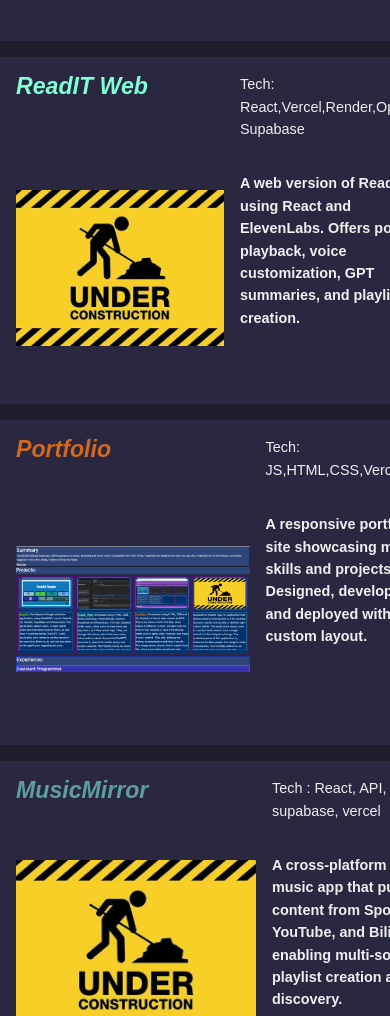
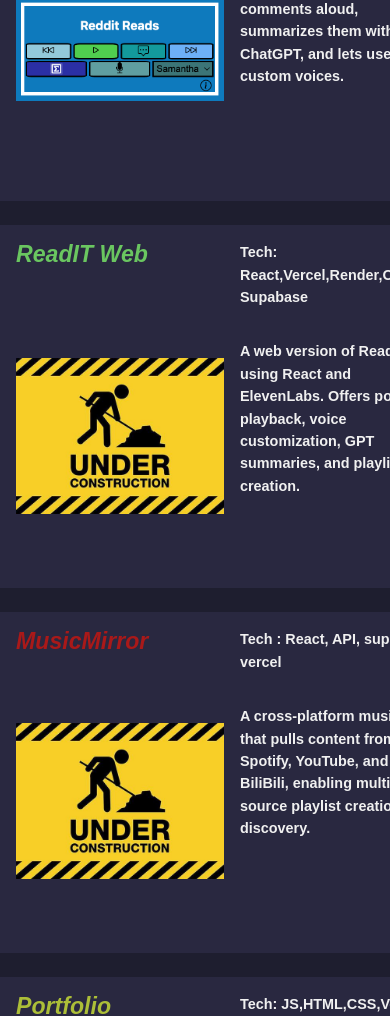
Before and after one commit to Angel086/reactPortFolio, a React (Vite) app: page / in a window 390 px wide. Shown: the part 974-1990 px from the top of the page. Built offline with nearby package versions, Linux system fonts and the light colour scheme.

Commit message:
finally reacting, an issue with the default container

```diff
--- a/src/App.css
+++ b/src/App.css
@@ -56,8 +56,19 @@
   object-fit: contain;
   object-position: center;
 }
-
+.p1 > h3{
+  color:#4aa8f0;
+}
+.p2>h3{
+  color:rgb(106, 198, 96);
+}
+.p3>h3{
+  color:rgb(172, 190, 56);
+}.p4>h3{
+  color:rgb(169, 25, 25);
+}
 .projsen {
+  display: flex;
   width: 100%;
   border-radius: 5px;
   overflow: auto;
@@ -85,15 +96,9 @@
 }
 
 .mycontainer {
-  display: grid;
-  grid-template-columns: repeat(auto, auto);
-  grid-template-rows: repeat(auto, auto);
-  gap: 1rem;
+  gap: 1.5rem;
 }
-.p1,
-.p2 {
-  grid-row: 1;
-}
+
 .Tech {
   font-family: Arial, Helvetica, sans-serif;
   width: fit-content;
@@ -166,12 +171,16 @@
   grid-template-rows: repeat(auto, auto);
   gap: 1fr;
 }
-@media (max-width: 890px) {
 
+@media (max-width: 998px) {
+   p{
+      font-weight: bolder;
+      font-size: larger;
+    }
   .mycontainer {
     display: grid;
-    grid-template-columns: repeat(auto, auto);
-    grid-template-rows: repeat(auto, auto);
+    grid-template-columns: repeat(1, auto);
+    grid-template-rows: repeat(4, auto);
   }
 
   .mysocial-container {
@@ -182,26 +191,39 @@
   }
   .project {
     display: grid;
-    grid-template-columns: auto auto auto;
-    grid-template-rows: auto auto auto;
+    grid-template-columns: 1fr;
+    grid-template-rows: repeat(4, auto);
     gap: 1rem;
     padding: 1rem;
   }
-  .p1,
-  .p2,
-  .p3,
+  .p1{
+    grid-row:1;
+    grid-column: 1;
+  }
+  .p2{
+    grid-row: 2;
+    grid-column: 1;
+  }
+  .p3{
+    grid-row: 4;
+    grid-column: 1;
+  }
   .p4 {
-    grid-row: auto;
+    grid-row: 3;
+    grid-column: 1;
   }
   #pic {
     width: 100%;
     max-width: 15rem;
     min-width: 13rem;
     grid-column: 1;
+    grid-row:2;
     float: left;
     overflow: auto;
     padding: 0;
     margin: 0;
+    object-fit: contain;
+    object-position: center;
   }
   .xp1 {
     grid-row: 2;
@@ -221,6 +243,7 @@
     text-align: left;
     flex-wrap: wrap;
     grid-column: 2;
+    grid-row: 2;
     height: 12.5rem;
     margin: 0;
     padding: 0;
@@ -230,12 +253,10 @@
   .Tech {
     grid-column: 2;
     grid-row: 1;
-    max-height: auto;
-    min-height: auto;
     text-align: left;
   }
 }
-@media (min-width: 1500px) {
+@media (min-width: 999px) {
   .mycontainer {
     display: grid;
     grid-template-columns: repeat(auto, auto);
@@ -245,27 +266,33 @@
     height: 20rem;
   }
   .projsen {
+    display: flex;
     grid-column: 2;
     font-weight: 900;
     font-size: x-large;
   }
 
   .p1,
-  .p2 {
+  .p3 {
     grid-row: 1;
   }
   .p2,
-  .p4 {
+  .p3 {
     grid-column: 2;
   }
-  .p3,
+  .p1,.p4{
+    grid-column: 1;
+  }
+  .p2,
   .p4 {
     grid-row: 2;
   }
   #pic {
-    position: relative;
+
     grid-column: 1/2;
     grid-row: 2;
+    object-fit: contain;
+    object-position: center;
   }
   .Tech {
     grid-row: 1;
--- a/src/Projects.jsx
+++ b/src/Projects.jsx
@@ -1,24 +1,22 @@
 import React from "react";
-import extReadIt from './assets/ExtReadIt.png';
+import extReadIt from "./assets/ExtReadIt.png";
 import portfolio from "./assets/portfolio.png";
-import underDev from "./assets/under-construction-warning-sign.jpg"
-import './App.css'
-export default function Projects(){
-    return(<>    <section id="proj-sec">
+import underDev from "./assets/under-construction-warning-sign.jpg";
+import "./App.css";
+export default function Projects() {
+  return (
+    <>
+      {" "}
+      <section id="proj-sec">
         <h2>Projects</h2>
         <div className="mycontainer">
           <div className="project p1">
             <h3
               className="projTitle"
-            style={{fontWeight: "bold", color: "rgb(132, 182, 17)"}}
             >
               ReadIT
             </h3>
-          <img
-            id="pic"
-            src={extReadIt}
-            alt="Image of a google extension"
-          />
+            <img id="pic" src={extReadIt} alt="Image of a google extension" />
             <p className="projsen">
               A Chrome extension that reads Reddit posts and comments aloud,
               summarizes them with ChatGPT, and lets users pick custom voices.
@@ -29,17 +27,17 @@
             </div>
           </div>
           <div className="project p2">
-          <h3 className="projTitle" style={{fontWeight: "bold", color: "aquamarine"}}>
+            <h3
+              className="projTitle"
+            >
               ReadIT Web
             </h3>
-          <img
-            id="pic"
-            src={underDev}
-            alt="Image of construction"
-          />
+            <img id="pic" src={underDev} alt="Image of construction" />
 
             <p className="projsen">
-  A web version of ReadIT using React and ElevenLabs. Offers post playback, voice customization, GPT summaries, and playlist creation.
+              A web version of ReadIT using React and ElevenLabs. Offers post
+              playback, voice customization, GPT summaries, and playlist
+              creation.
             </p>
 
             <div className="Tech">
@@ -48,16 +46,15 @@
           </div>
 
           <div className="project p3">
-          <h3 className="projTitle" style={{fontWeight: "bold", color: "chocolate"}}>
+            <h3
+              className="projTitle"
+            >
               Portfolio
             </h3>
-          <img
-            id="pic"
-            src={portfolio}
-            alt="Image of personal portfolio"
-          />
+            <img id="pic" src={portfolio} alt="Image of personal portfolio" />
             <p className="projsen">
-  A responsive portfolio site showcasing my skills and projects. Designed, developed, and deployed with a custom layout.
+              A responsive portfolio site showcasing my skills and projects.
+              Designed, developed, and deployed with a custom layout.
             </p>
 
             <div className="Tech">
@@ -66,23 +63,24 @@
           </div>
 
           <div className="project p4">
-          <h3 className="projTitle" style={{fontWeight: "bold", color: "cadetblue"}}>
+            <h3
+              className="projTitle"
+            >
               MusicMirror
             </h3>
-          <img
-            id="pic"
-            src={underDev}
-            alt="Image of construction"
-          />
+            <img id="pic" src={underDev} alt="Image of construction" />
             <p className="projsen">
-  A cross-platform music app that pulls content from Spotify, YouTube, and BiliBili, enabling multi-source playlist creation and discovery.
+              A cross-platform music app that pulls content from Spotify,
+              YouTube, and BiliBili, enabling multi-source playlist creation and
+              discovery.
             </p>
-
 
             <div className="Tech">
               <p>Tech : React, API, supabase, vercel</p>
             </div>
           </div>
         </div>
-    </section></>);
+      </section>
+    </>
+  );
 }
```
Lines whose indentation alone changed are shown as unchanged.
